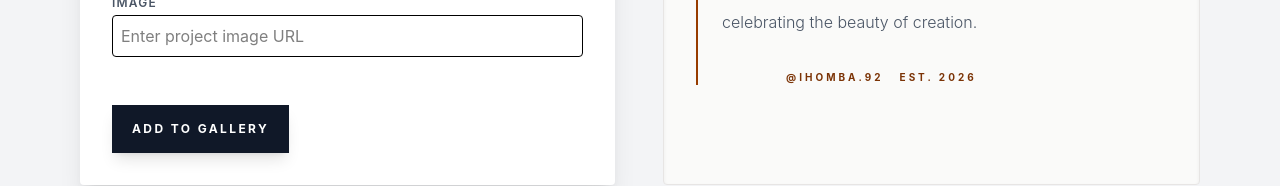
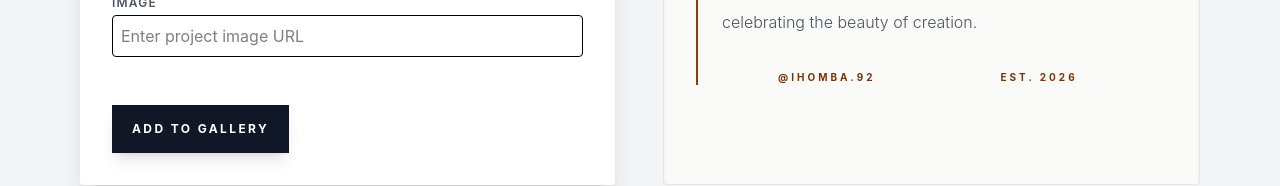
Before and after one commit to ihomba92/-SPA-with-React--Portfolio-Platform, a React (Vite) app: page / in a window 1280 px wide. Shown: the part 1345-1531 px from the top of the page. Built offline with nearby package versions, Linux system fonts and the light colour scheme.

Commit message:
Refactor About component layout and styles
Updated layout and styling for the About section.

```diff
--- a/src/components/About.jsx
+++ b/src/components/About.jsx
@@ -14,11 +14,10 @@ export default function About() {
         <p className="mt-4 text-gray-600 text-base leading-loose font-light">
           Whether you're a painter, sculptor, or digital creator, this is the place to share your vision with the world. Join us in celebrating the beauty of creation.
         </p>
-
-        <div className="mt-8 flex items-center gap-4 w-full">
-          <div className=" w-12 bg-amber-800"></div>
-          <span className="text-[10px] uppercase tracking-[0.3em] text-amber-900 font-bold text-italic">@Ihomba.92</span>
-          <span className="text-[10px] uppercase tracking-[0.3em] text-amber-900 font-bold">Est. 2026</span>
+       <div className="mt-8 flex justify-center items-center gap-14 w-full ">
+          <div className="bg-amber-800 text-italic text-sm font-light"></div>
+          <span className="text-[10px] uppercase tracking-[0.3em] text-amber-900 font-bold w-full">@Ihomba.92</span>
+          <span className="text-[10px] uppercase tracking-[0.3em] text-amber-900 font-bold w-full">Est. 2026</span>
         </div>
       </div>
     </div>
```
